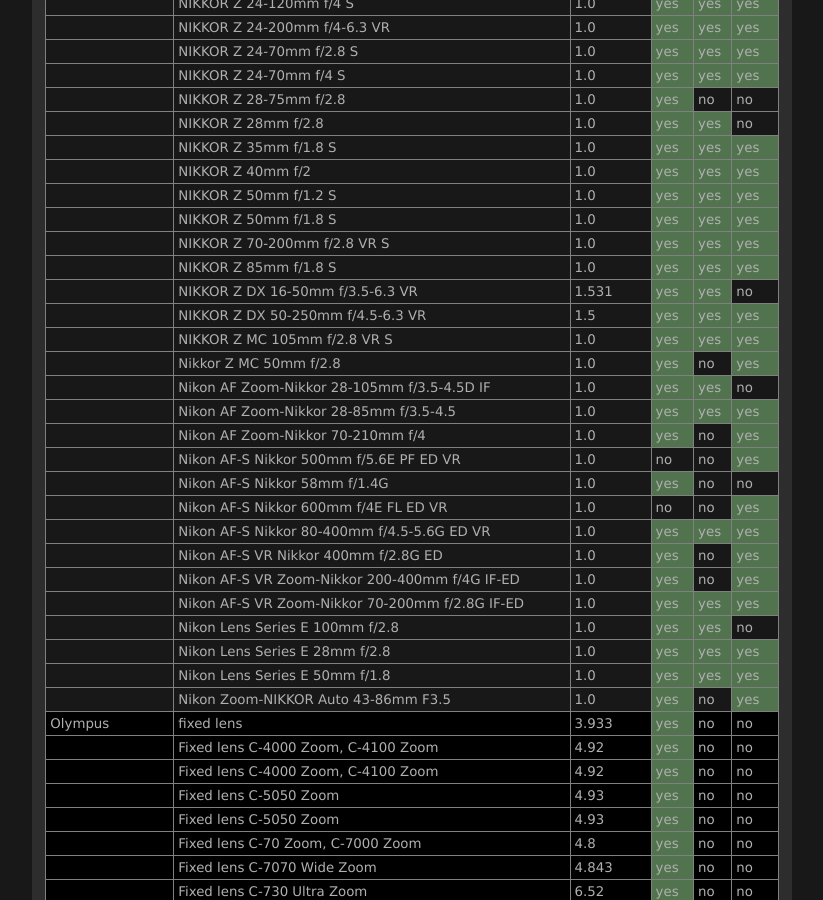
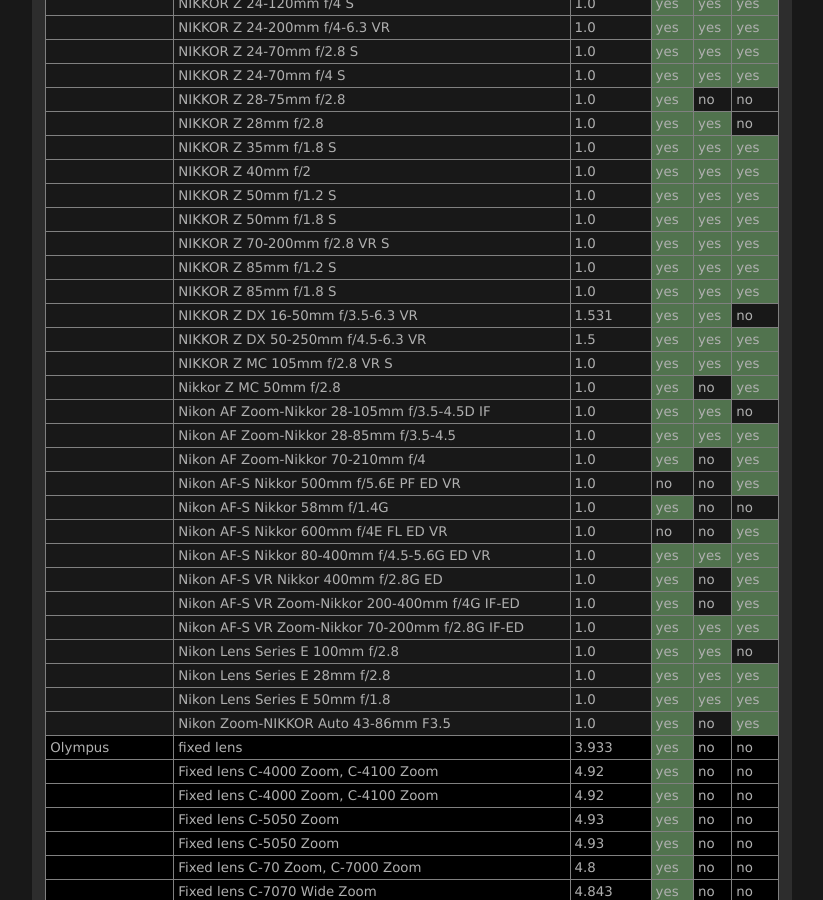
Before and after one commit to lensfun/lensfun.github.io, a Jekyll site: the page built from _posts/lenslist/2999-12-31-Lenslist-master.md, in a window 1280 px wide and 900 px high, scrolled down 15297 px. Shown: the whole window, without its empty margins (284-1107 px from the left). Built offline with Jekyll 4.4.1, drawn with Linux system fonts in a browser that asks for light colours.

Commit message:
Update master lens list from GitHub Actions

```diff
--- a/_posts/lenslist/2999-12-31-Lenslist-master.md
+++ b/_posts/lenslist/2999-12-31-Lenslist-master.md
@@ -635,6 +635,7 @@ This list was generated on 2024-03-15 from current Lensfun sources. Your Lensfun
 <tr class="lenslist-bg2"><td></td><td>NIKKOR Z 50mm f/1.2 S</td><td>1.0</td><td class="lenslist-highlight lenslist-check">yes</td><td class="lenslist-highlight lenslist-check">yes</td><td class="lenslist-highlight lenslist-check">yes</td></tr>
 <tr class="lenslist-bg2"><td></td><td>NIKKOR Z 50mm f/1.8 S</td><td>1.0</td><td class="lenslist-highlight lenslist-check">yes</td><td class="lenslist-highlight lenslist-check">yes</td><td class="lenslist-highlight lenslist-check">yes</td></tr>
 <tr class="lenslist-bg2"><td></td><td>NIKKOR Z 70-200mm f/2.8 VR S</td><td>1.0</td><td class="lenslist-highlight lenslist-check">yes</td><td class="lenslist-highlight lenslist-check">yes</td><td class="lenslist-highlight lenslist-check">yes</td></tr>
+<tr class="lenslist-bg2"><td></td><td>NIKKOR Z 85mm f/1.2 S</td><td>1.0</td><td class="lenslist-highlight lenslist-check">yes</td><td class="lenslist-highlight lenslist-check">yes</td><td class="lenslist-highlight lenslist-check">yes</td></tr>
 <tr class="lenslist-bg2"><td></td><td>NIKKOR Z 85mm f/1.8 S</td><td>1.0</td><td class="lenslist-highlight lenslist-check">yes</td><td class="lenslist-highlight lenslist-check">yes</td><td class="lenslist-highlight lenslist-check">yes</td></tr>
 <tr class="lenslist-bg2"><td></td><td>NIKKOR Z DX 16-50mm f/3.5-6.3 VR</td><td>1.531</td><td class="lenslist-highlight lenslist-check">yes</td><td class="lenslist-highlight lenslist-check">yes</td><td class="lenslist-check">no</td></tr>
 <tr class="lenslist-bg2"><td></td><td>NIKKOR Z DX 50-250mm f/4.5-6.3 VR</td><td>1.5</td><td class="lenslist-highlight lenslist-check">yes</td><td class="lenslist-highlight lenslist-check">yes</td><td class="lenslist-highlight lenslist-check">yes</td></tr>
```
